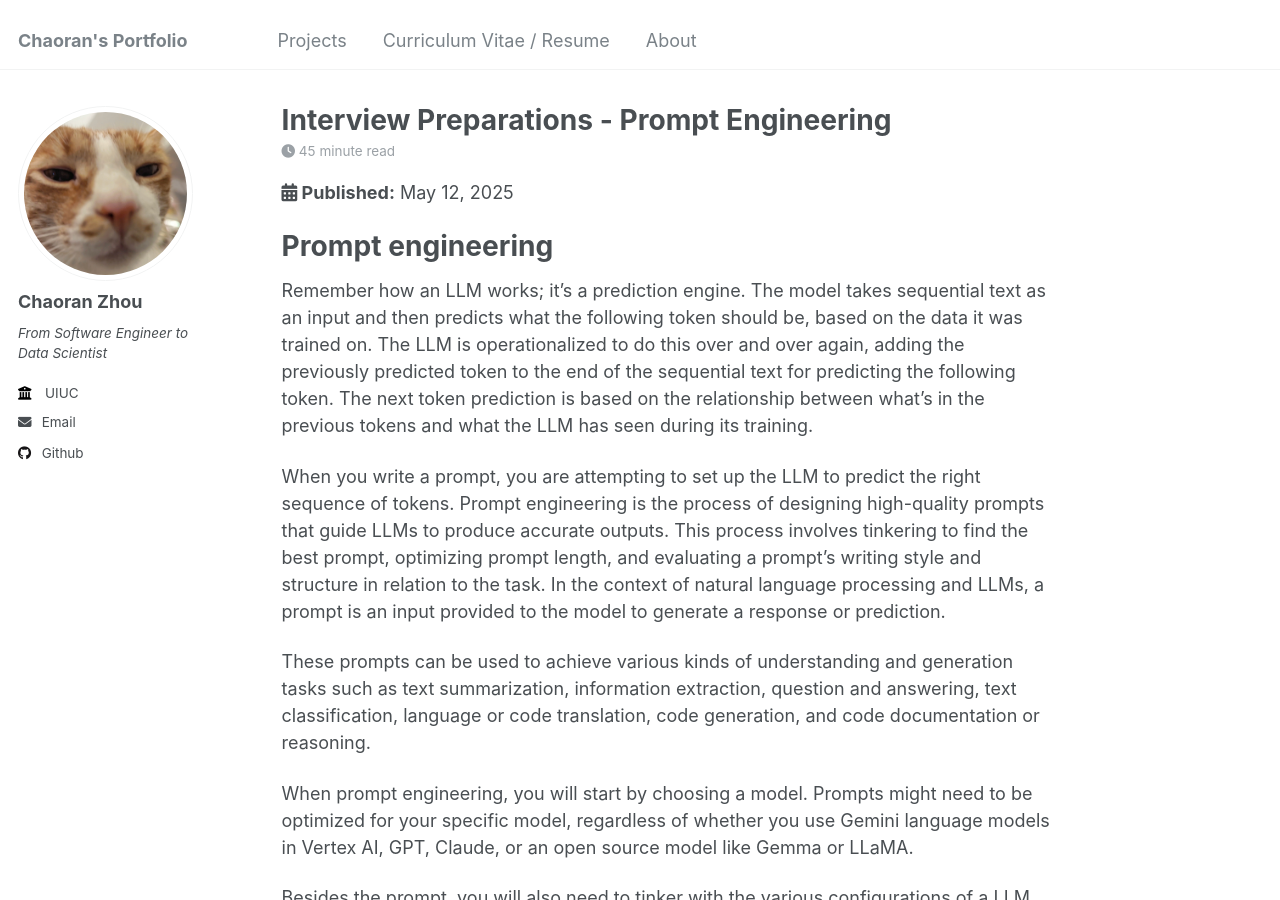
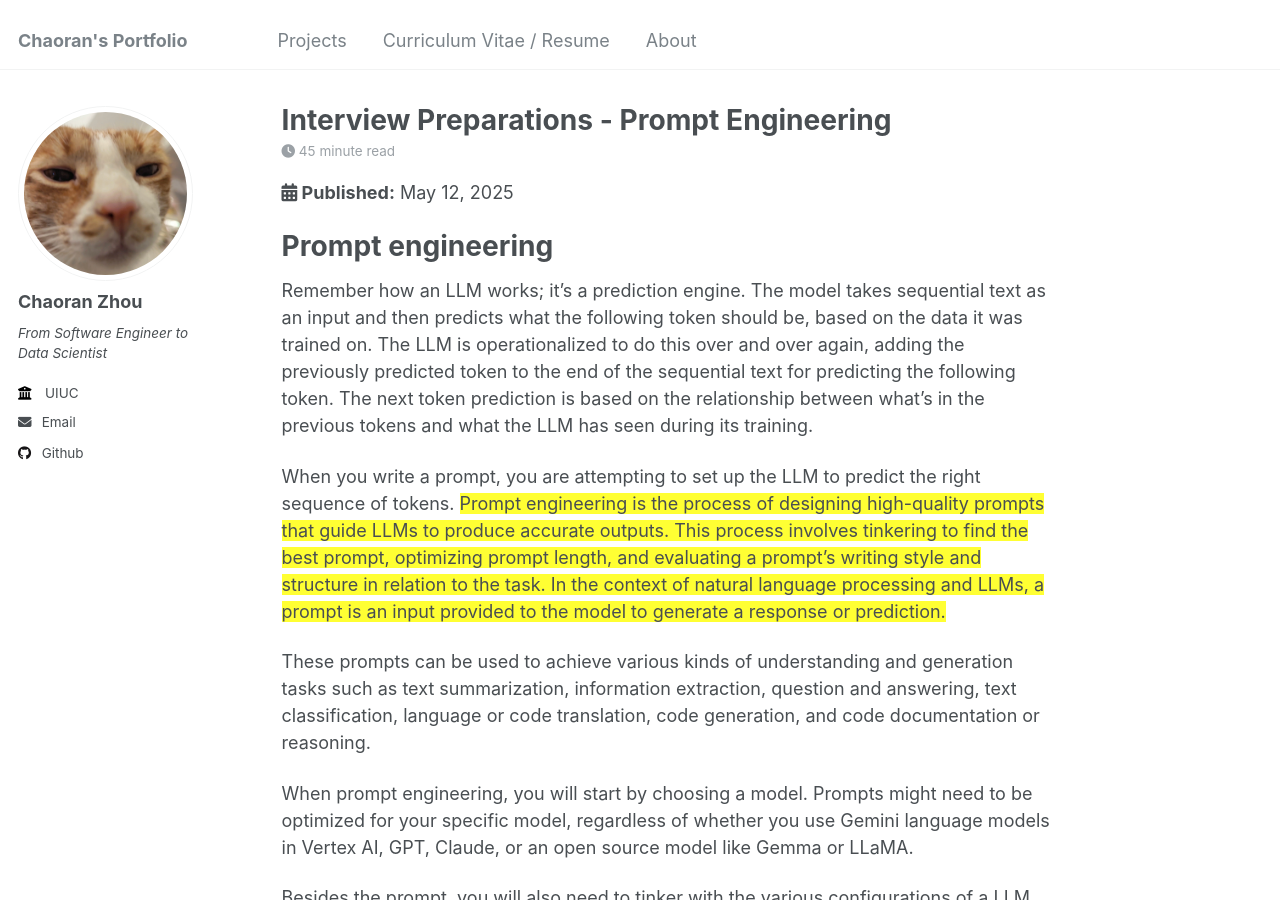
Before and after one commit to ranranrunforit/ranranrunforit.github.io, a Jekyll site: the page built from _projects/project-16.md, in a window 1280 px wide and 900 px high. Built offline with Jekyll 4.4.1, drawn with Linux system fonts in a browser that asks for light colours; some of the changed text lies outside the part shown.

Commit message:
Update project-16.md

````diff
--- a/_projects/project-16.md
+++ b/_projects/project-16.md
@@ -26,11 +26,10 @@ token prediction is based on the relationship between what’s in the previous t
 the LLM has seen during its training.
 
 When you write a prompt, you are attempting to set up the LLM to predict the right sequence
-of tokens. Prompt engineering is the process of designing high-quality prompts that guide
-LLMs to produce accurate outputs. This process involves tinkering to find the best prompt,
+of tokens. <span style="background-color: #FFFF33;">Prompt engineering is the process of designing high-quality prompts that guide LLMs to produce accurate outputs. This process involves tinkering to find the best prompt,
 optimizing prompt length, and evaluating a prompt’s writing style and structure in relation
 to the task. In the context of natural language processing and LLMs, a prompt is an input
-provided to the model to generate a response or prediction.
+provided to the model to generate a response or prediction. </span>
 
 These prompts can be used to achieve various kinds of understanding and generation
 tasks such as text summarization, information extraction, question and answering, text
@@ -480,12 +479,14 @@ To control the length of a generated LLM response, you can either set a max toke
 
 To reuse prompts and make it more dynamic use variables in the prompt, which can be changed for different inputs. E.g. as shown in Table 20, a prompt which gives facts about a city. Instead of hardcoding the city name in the prompt, use a variable. Variables can save you time and effort by allowing you to avoid repeating yourself. If you need to use the same piece of information in multiple prompts, you can store it in a variable and then reference that variable in each prompt. This makes a lot of sense when integrating prompts into your own applications.
 
+```
 Prompt
 VARIABLES
 {city} = "Amsterdam"
 PROMPT
 You are a travel guide. Tell me a fact about the city: {city}
 Output	Amsterdam is a beautiful city full of canals, bridges, and narrow streets. It’s a great place to visit for its rich history, culture, and nightlife.
+```
 
 Table 20. Using variables in prompts
 
````
